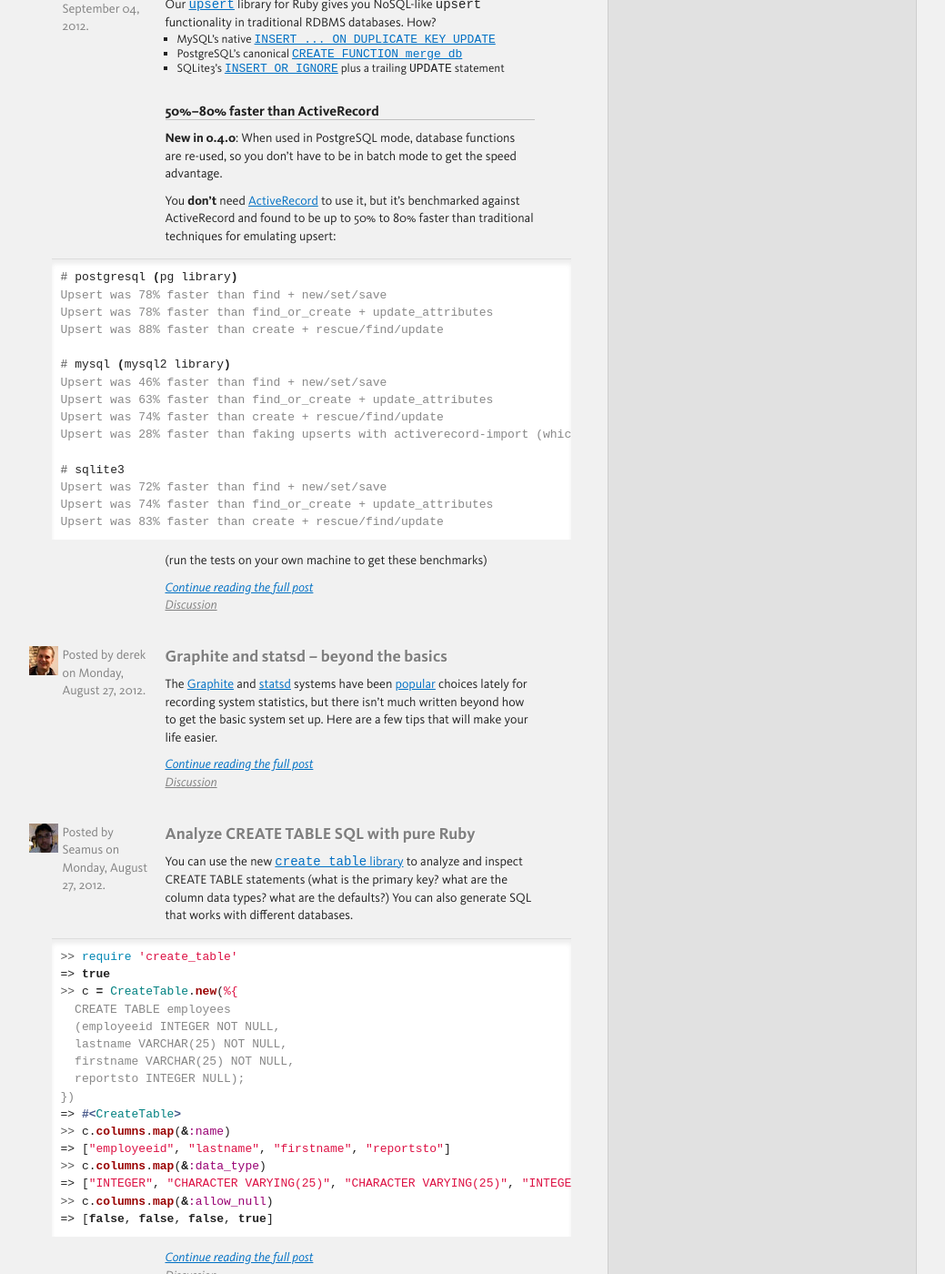
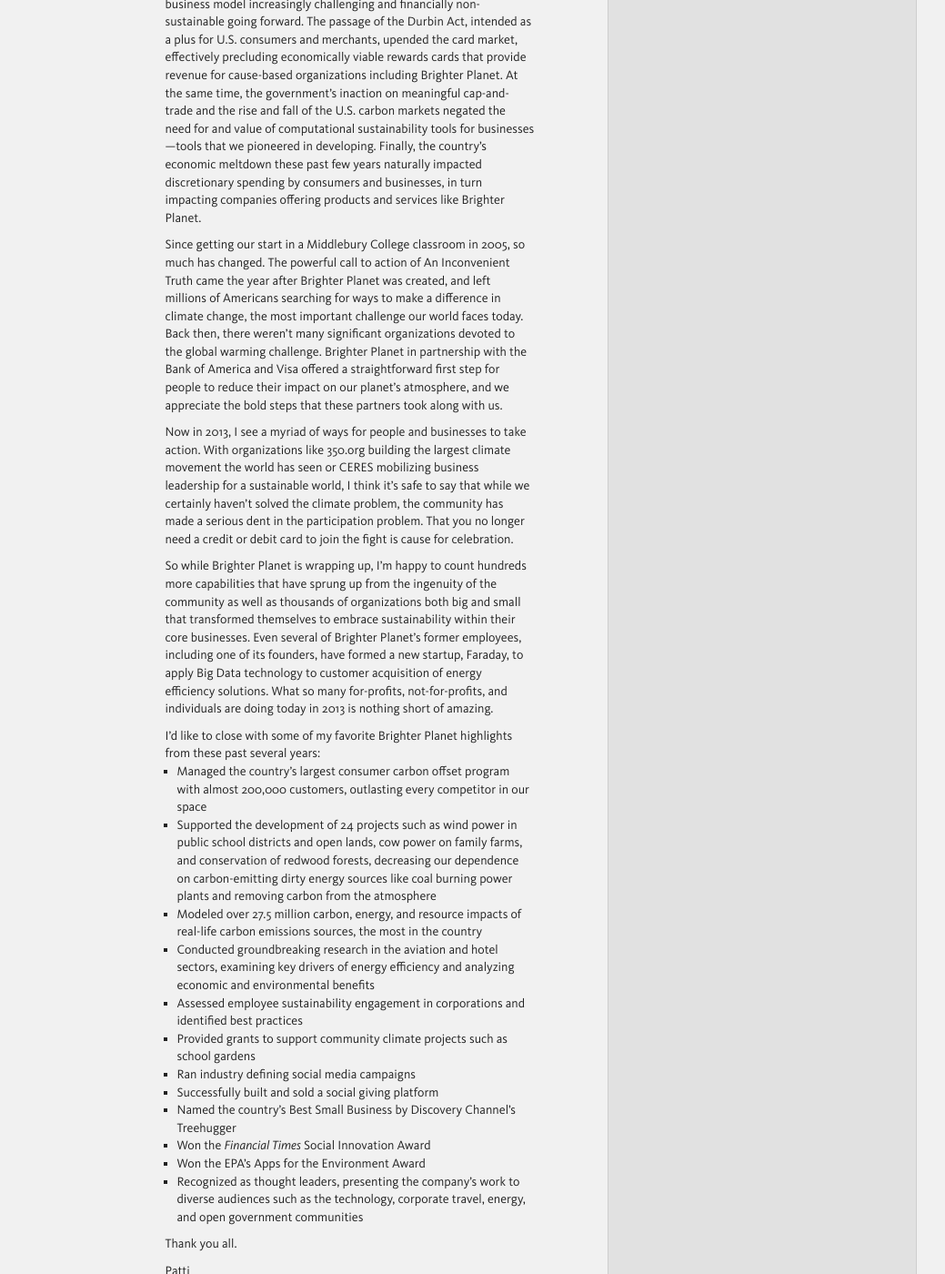
Before and after one commit to faradayio/numbers, a Jekyll site: the page built from index.html, in a window 1280 px wide and 1400 px high, scrolled down 874 px. Shown: the whole window at 91% size, without its empty margins (128-1167 px from the left). Built offline with Jekyll 4.4.1, drawn with Linux system fonts in a browser that asks for light colours; some web fonts are replaced; comment, search, counter and statistics services are not loaded; some of the changed text lies outside the part shown.

Commit message:
Jekyll got a lot pickier

```diff
--- a/_posts/2012-06-19-how-to-write-a-great-http-api-client.markdown
+++ b/_posts/2012-06-19-how-to-write-a-great-http-api-client.markdown
@@ -55,7 +55,7 @@
 
 The `@return` directive - `@return [<type>]` - specifies the return value of the function.
 
-Each `@overload` directive - `@overload <function>(<param>) - tells YARDoc that the function can be called with different method signatures.
+Each `@overload` directive `@overload <function>(<param>)` tells YARDoc that the function can be called with different method signatures.
 
 Here's an example from the carbon gem:
 
--- a/_posts/2012-07-20-simple-clean-reports-in-ruby.markdown
+++ b/_posts/2012-07-20-simple-clean-reports-in-ruby.markdown
@@ -115,7 +115,7 @@
 
 The CSV output format puts each table into its own file:
 
-{% highlight csv %}
+{% highlight text %}
 TPS code,ABC123
 Date,2012-07-19
 Section,Hierarchy
--- /dev/null
+++ b/_posts/2013-06-03-end-of-the-line.markdown
@@ -0,0 +1,54 @@
+---
+title: End of the line
+author: Patti
+layout: post
+categories: company
+---
+
+For almost seven years, Brighter Planet has been a constant source of inspiration for me and, I'm proud to say, for the broader sustainability community. This makes it all the more difficult to announce that the company and its Brighter Planet Visa cards and other services are coming to the end of the line.
+
+We thank our customers, our partners, and all those with whom we've worked with over the years to move the needle on building a clean-energy future.  It's phenomenal how knowing what your carbon footprint is and what you can do about it or even what simple choices like which card to pull out of your wallet can do.  Because of you, we offset over 350 million lbs. of CO2, supporting the development of 24 renewable energy and sustainable forestry projects across the US. This is the equivalent of over 20,000 homes being electrified by renewable energy for a year, removing over 10 million cars from the road for a day, or every cardholder turning off all the lights in their home for more than a year.
+
+We also thank our investors, leadership boards, and experts who have supported and advised us over the years. As a business that came to be profitable with almost 200,000 customers, we hope that we have helped demonstrate, along with all of our compatriots in the social entrepreneurship world, that you can certainly do well while also doing good.
+
+I must thank our team too, past and present, the soul of Brighter Planet. Andy, Seamus, Robbie, Ian H., Nancy, Matt K., Derek, Jon, Jake, Adam, Carolyn, Rich St., Daniel, Emily, Ashley, Bruce, David, Ian W., Kerry, Matt V., Rich Sa., Remy, and others.  Some were with us for more than five years, others were interns for a few months, all played a role in our many successes.
+
+You may be wondering why we are liquidating at this point. Having led businesses large and small, I can tell you that winding a company down is the toughest decision to make. It was not one that Brighter Planet's Board or shareholders took lightly.
+
+A perfect storm of regulatory upheaval made Brighter Planet's business model increasingly challenging and financially non-sustainable going forward. The passage of the Durbin Act, intended as a plus for U.S. consumers and merchants, upended the card market, effectively precluding economically viable rewards cards that provide revenue for cause-based organizations including Brighter Planet.  At the same time, the government's inaction on meaningful cap-and-trade and the rise and fall of the U.S. carbon markets negated the need for and value of computational sustainability tools for businesses—tools that we pioneered in developing.  Finally, the country's economic meltdown these past few years naturally impacted discretionary spending by consumers and businesses, in turn impacting companies offering products and services like Brighter Planet.
+
+Since getting our start in a Middlebury College classroom in 2005, so much has changed. The powerful call to action of An Inconvenient Truth came the year after Brighter Planet was created, and left millions of Americans searching for ways to make a difference in climate change, the most important challenge our world faces today.  Back then, there weren't many significant organizations devoted to the global warming challenge.  Brighter Planet in partnership with the Bank of America and Visa offered a straightforward first step for people to reduce their impact on our planet's atmosphere, and we appreciate the bold steps that these partners took along with us.
+
+Now in 2013, I see a myriad of ways for people and businesses to take action. With organizations like 350.org building the largest climate movement the world has seen or CERES mobilizing business leadership for a sustainable world, I think it's safe to say that while we certainly haven't solved the climate problem, the community has made a serious dent in the participation problem. That you no longer need a credit or debit card to join the fight is cause for celebration.
+
+So while Brighter Planet is wrapping up, I'm happy to count hundreds more capabilities that have sprung up from the ingenuity of the community as well as thousands of organizations both big and small that transformed themselves to embrace sustainability within their core businesses. Even several of Brighter Planet's former employees, including one of its founders, have formed a new startup, Faraday, to apply Big Data technology to customer acquisition of energy efficiency solutions. What so many for-profits, not-for-profits, and individuals are doing today in 2013 is nothing short of amazing.
+
+I'd like to close with some of my favorite Brighter Planet highlights from these past several years:
+
+* Managed the country's largest consumer carbon offset program with almost 200,000 customers, outlasting every competitor in our space
+
+* Supported the development of 24 projects such as wind power in public school districts and open lands, cow power on family farms, and conservation of redwood forests, decreasing our dependence on carbon-emitting dirty energy sources like coal burning power plants and removing carbon from the atmosphere
+
+* Modeled over 27.5 million carbon, energy, and resource impacts of real-life carbon emissions sources, the most in the country
+
+* Conducted groundbreaking research in the aviation and hotel sectors, examining key drivers of energy efficiency and analyzing economic and environmental benefits
+
+* Assessed employee sustainability engagement in corporations and identified best practices
+
+* Provided grants to support community climate projects such as school gardens
+
+* Ran industry defining social media campaigns
+
+* Successfully built and sold a social giving platform
+
+* Named the country's Best Small Business by Discovery Channel's Treehugger
+
+* Won the *Financial Times* Social Innovation Award
+
+* Won the EPA's Apps for the Environment Award
+
+* Recognized as thought leaders, presenting the company's work to diverse audiences such as the technology, corporate travel, energy, and open government communities
+
+Thank you all.
+
+Patti
```
